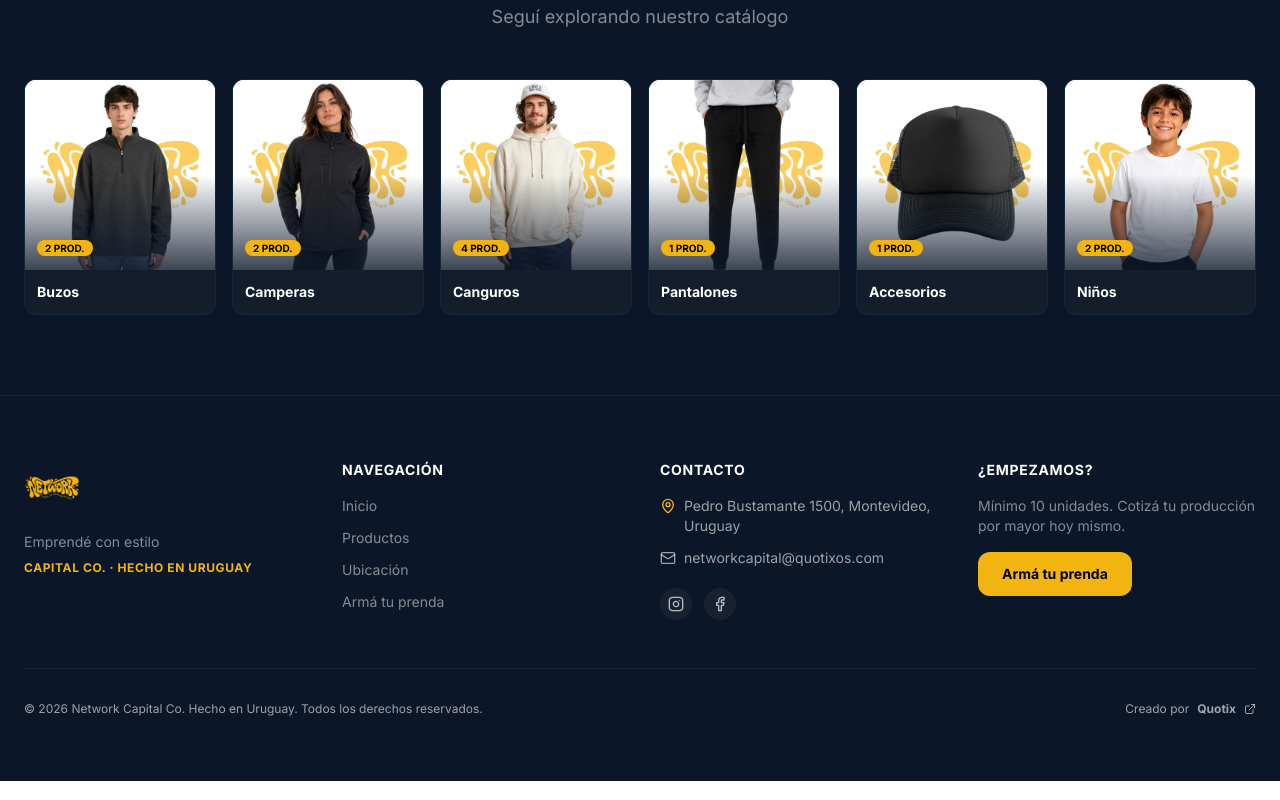
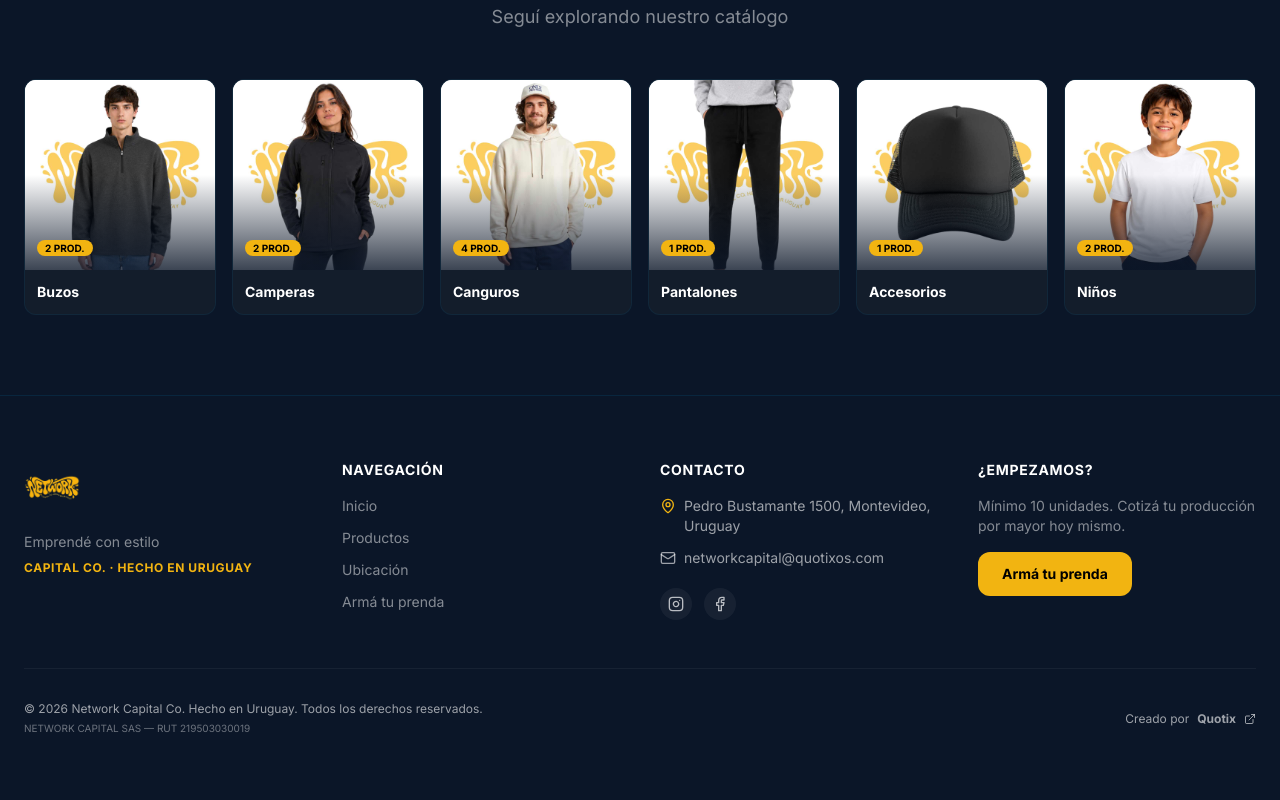
Before and after one commit to horaciogabriel92-art/quotix-webs-ejemplos, a Next.js app: page /networkcapital/remeras in a window 1280 px wide. Shown: the part 1012-1812 px from the top of the page. Built offline with nearby package versions, Linux system fonts and the light colour scheme; no server answers.

Commit message:
feat(networkcapital): agregar RUT al footer

```diff
--- a/src/components/networkcapital/Footer.tsx
+++ b/src/components/networkcapital/Footer.tsx
@@ -118,10 +118,15 @@ export default function Footer() {
 
         {/* Bottom */}
         <div className="mt-12 pt-8 border-t border-white/5 flex flex-col md:flex-row items-center justify-between gap-4">
-          <p className="text-white/60 text-xs">
-            © {new Date().getFullYear()} {BRAND.name} Co. Hecho en Uruguay.
-            Todos los derechos reservados.
-          </p>
+          <div className="text-center md:text-left">
+            <p className="text-white/60 text-xs">
+              © {new Date().getFullYear()} {BRAND.name} Co. Hecho en Uruguay.
+              Todos los derechos reservados.
+            </p>
+            <p className="text-white/40 text-[10px] mt-1">
+              NETWORK CAPITAL SAS — RUT 219503030019
+            </p>
+          </div>
           <a
             href="https://enb.quotixos.com"
             target="_blank"
```
